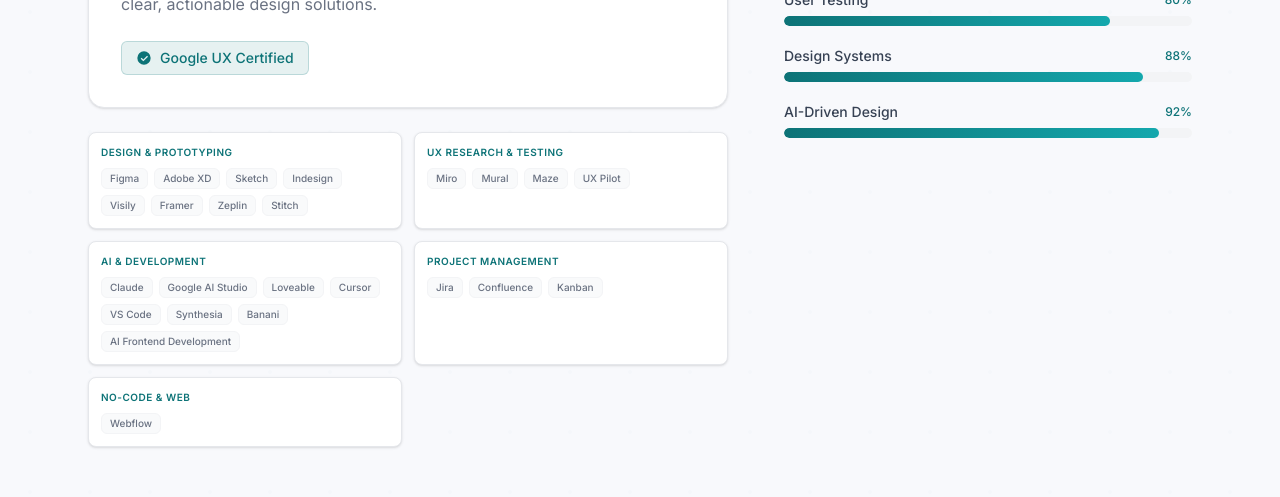
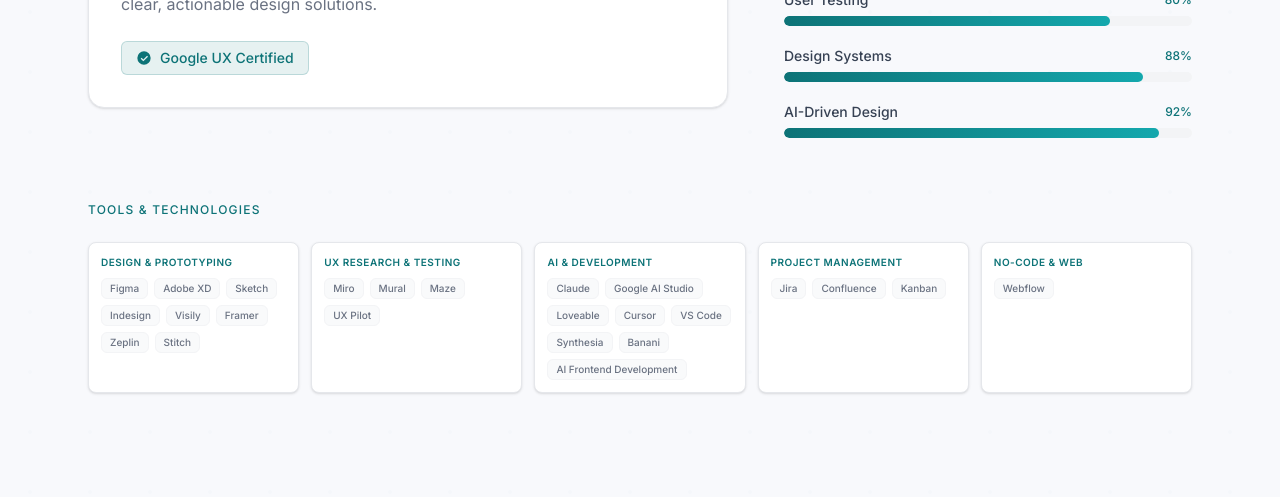
Before and after one commit to hmzamumtaz/Hamza-M, a Next.js app: page / in a window 1280 px wide. Shown: the part 1340-1837 px from the top of the page. Built offline with nearby package versions, Linux system fonts and the light colour scheme.

Commit message:
Move Tools & Technologies to separate section with own heading

```diff
--- a/src/components/About.tsx
+++ b/src/components/About.tsx
@@ -75,26 +75,6 @@
                 Google UX Certified
               </div>
             </div>
-
-            <div className="mt-6 grid grid-cols-2 gap-3">
-              {toolCategories.map((cat) => (
-                <div key={cat.label} className="rounded-lg border border-gray-200 bg-white p-3 shadow-sm">
-                  <h4 className="text-[10px] font-semibold text-[#0d7377] uppercase tracking-wider mb-2">
-                    {cat.label}
-                  </h4>
-                  <div className="flex flex-wrap gap-1.5">
-                    {cat.items.map((tool) => (
-                      <span
-                        key={tool}
-                        className="rounded-md border border-gray-100 bg-gray-50 px-2 py-0.5 text-[10px] font-medium text-gray-500"
-                      >
-                        {tool}
-                      </span>
-                    ))}
-                  </div>
-                </div>
-              ))}
-            </div>
           </div>
 
           <div className="md:col-span-2">
@@ -120,6 +100,31 @@
             </div>
           </div>
         </div>
+
+        <div className="mt-16">
+          <div className="text-xs uppercase tracking-widest text-[#0d7377] font-medium mb-6">
+            Tools & Technologies
+          </div>
+          <div className="grid grid-cols-2 sm:grid-cols-3 lg:grid-cols-5 gap-3">
+            {toolCategories.map((cat) => (
+              <div key={cat.label} className="rounded-lg border border-gray-200 bg-white p-3 shadow-sm">
+                <h4 className="text-[10px] font-semibold text-[#0d7377] uppercase tracking-wider mb-2">
+                  {cat.label}
+                </h4>
+                <div className="flex flex-wrap gap-1.5">
+                  {cat.items.map((tool) => (
+                    <span
+                      key={tool}
+                      className="rounded-md border border-gray-100 bg-gray-50 px-2 py-0.5 text-[10px] font-medium text-gray-500"
+                    >
+                      {tool}
+                    </span>
+                  ))}
+                </div>
+              </div>
+            ))}
+          </div>
+        </div>
       </div>
     </section>
   );
```
